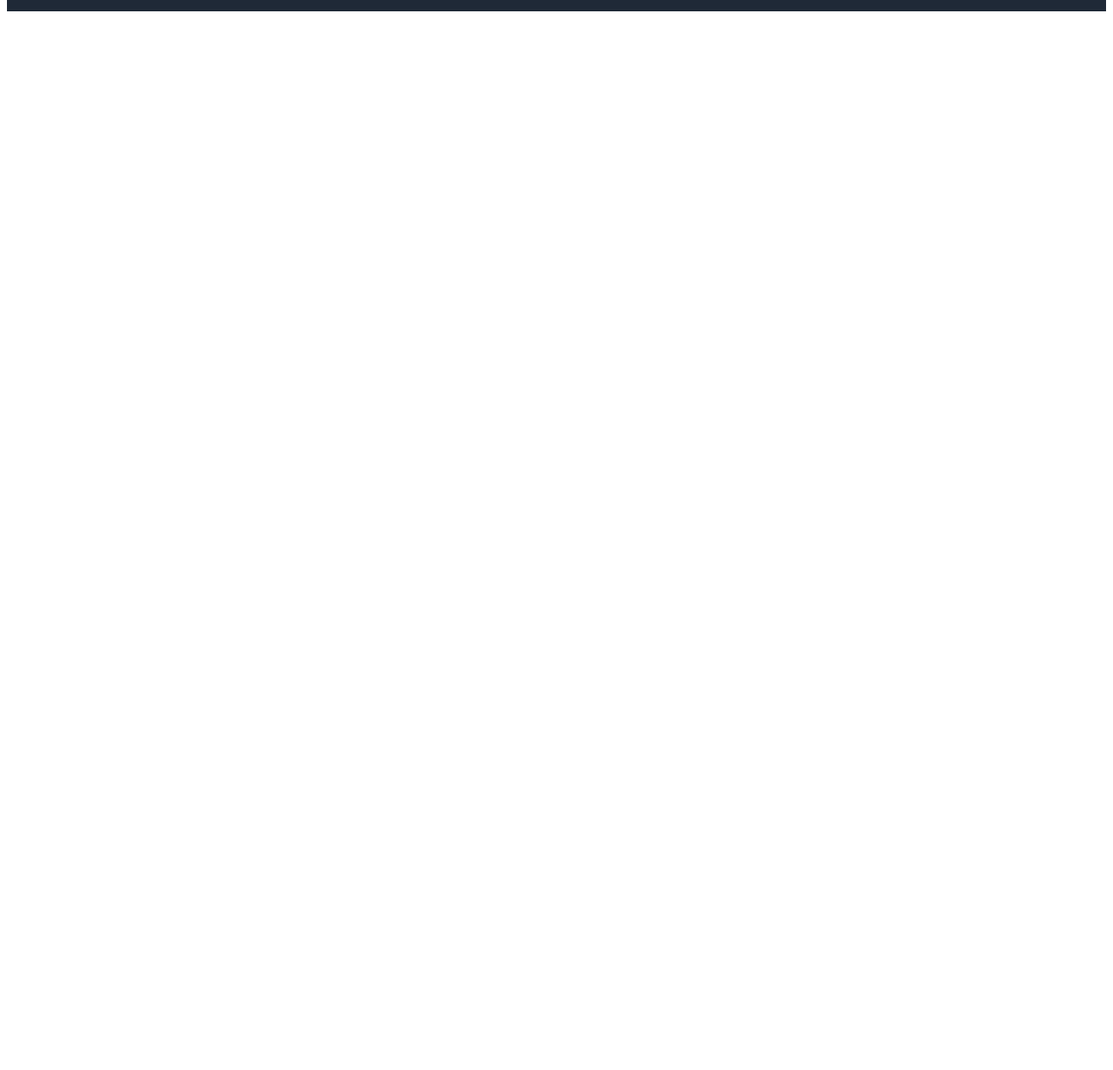
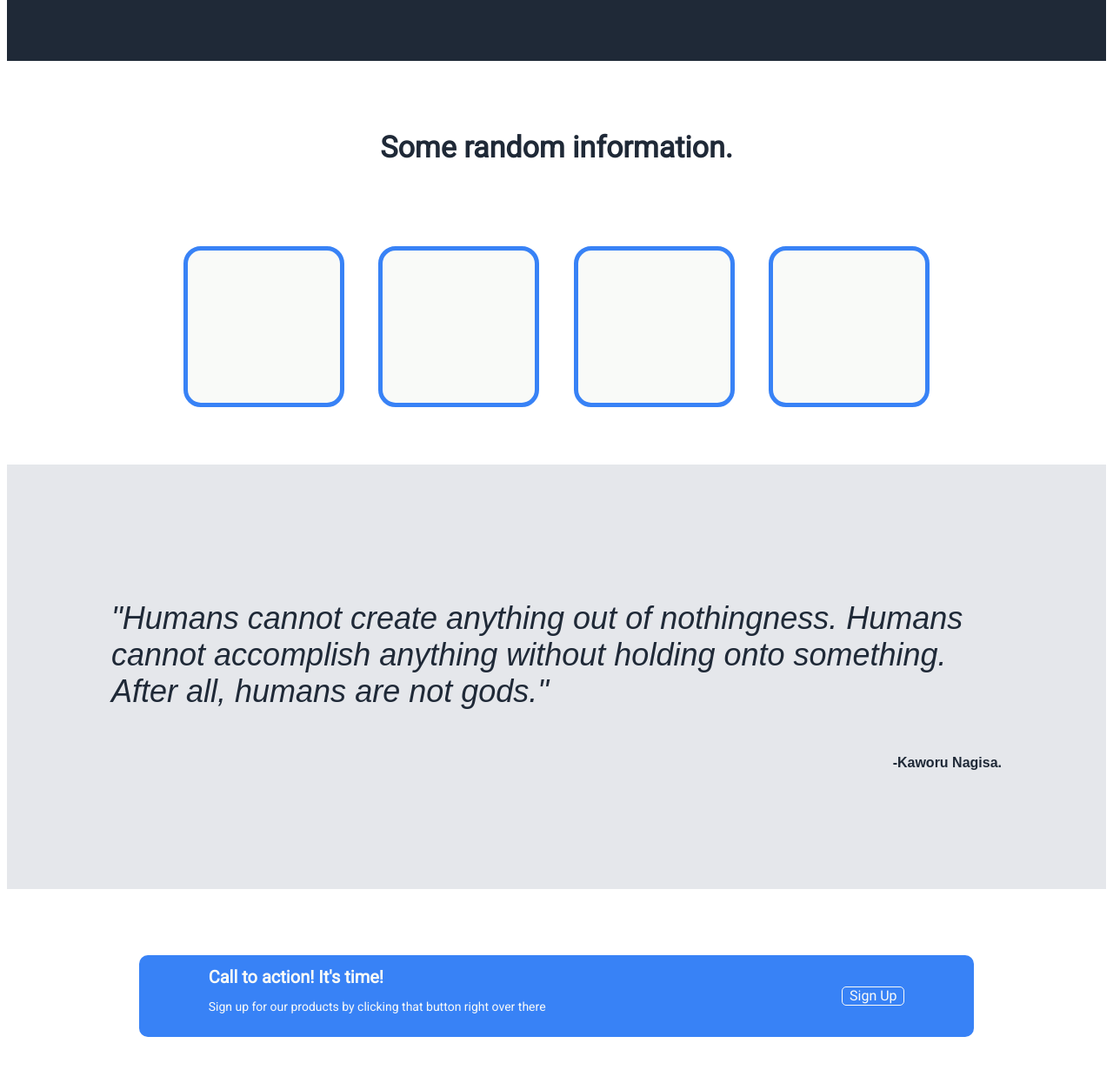
Before and after one commit to lcelloh/OpenGl, a plain HTML site: page index.html in a window 1280 px wide. Shown: the part 500-1730 px from the top of the page at 87% size. Before the commit the page ends 800 px from the top, so only its background shows below. Drawn offline with Linux system fonts and the light colour scheme.

Commit message:
Finished the webpage

```diff
--- a/index.css
+++ b/index.css
@@ -56,7 +56,7 @@
     position: centrer;
 }
 
-#sign {
+.sign {
     background-color: #3882f6;
     font-size: 16px;
     padding: 1%;
@@ -66,7 +66,7 @@
     transition-duration: 0.4s;
 }
 
-#sign:hover {
+.sign:hover {
   background-color: #f9faf8;
   color: #3882f6;
 }
@@ -83,3 +83,110 @@
 
 
 }
+
+h2 {
+
+    font-size: 34px;
+    color: #1f2937;
+    font-weight: bolder;
+    text-align: center;
+    font-family: 'Roboto', sans-serif;
+    padding-top: 50px;
+    padding-left: 10%;
+    padding-right: 10%;
+    padding-bottom: 50px;
+
+}
+
+.container-3 {
+    display: flex;
+    justify-content: space-evenly;
+    padding-left: 13%;
+    padding-right: 13%;
+    margin-bottom: 50px;
+}
+
+.box-1 {
+    border-color: #3882f6;
+    border-style: solid;
+    border-width: 5px;
+    border-radius: 20px;
+    height: 175px;
+    background-color: #f9faf8;
+    width: 175px;
+
+}
+
+.container-4 {
+    display: flex;
+    background-color: #e5e7eb ;
+    padding: 120px;
+    flex-direction: column;
+    align-items: flex-end;
+}
+
+#quote {
+    font-size: 36px;
+    font-family:  sans-serif;
+    color: #1f2937;
+    font-style: italic;
+    font-weight: 100;
+}
+
+#aut {
+
+    font-family:  sans-serif;
+    color: #1f2937;
+    font-weight: bold
+}
+
+.container-5 {
+    display: flex;
+    background-color: #3882f6;
+    margin-top: 6%;
+    margin-left: 12%;
+    margin-right: 12%;
+    padding-left: 80px;
+    padding-right: 80px;
+    border-radius: 10px;
+    margin-bottom: 6%;
+    justify-content: space-between;
+}
+
+#txt {
+    font-size: 20px;
+    color: #f9faf8;
+    font-family: 'Roboto', sans-serif;
+    font-weight: bold;
+
+
+}
+
+#stxt {
+    font-size: 14px;
+    font-weight: 100;
+}
+
+#s2 {
+    height: 20px;
+    background-color: #3882f6;
+    border-color: #f9faf8;
+    border-style: solid;
+    border-width: 1px;
+    border-radius: 5px;
+    width: 70px;
+    text-align: center;
+    color: #f9faf8;
+    font-family: 'Roboto', sans-serif;
+    align-self: center;
+    transition-duration: 0.4s;
+}
+#s2:hover {
+    background-color: #f9faf8;
+    color: #3882f6;
+  }
+
+img {
+    width: 320px;
+    height: 240px;
+}
--- a/index.html
+++ b/index.html
@@ -18,14 +18,35 @@
     </div>
     <div class="container-2">
         <h1 id="head-1" class="bl-1">This website is awesome
-            <p id="subtext" class="bl-1">Lorem ipsum dolor sit amet, consectetur adipiscing elit. Sed ac libero
-            nec justo ultricies commodo vel eu mauris. Sed quis lacinia lectus.
-            Proin commodo vel ex ac laoreet. In faucibus libero et nisl mattis, </p>
-            <p id="sign">Sign Up</p></h1>
-        <p id="placeholder"> placeholder for an image</p>
-
-
-
+            <p id="subtext" class="bl-1">Kaworu, noto con il nome di Tabris, nella serie originale è l'ultimo esemplare di
+                una serie di nemici chiamati angeli. Viene inviato al quartier generale dell'agenzia speciale Nerv in qualit
+                à di pilota di un mecha chiamato Eva-02. Egli, una volta giunto alla Nerv, stri
+                nge amicizia con Shinji Ikari, pilota dell'Eva-01, dando prova di nutrire affetto nei suoi riguardi. </p>
+            <p class="sign">Sign Up</p></h1>
+        <img src="https://encrypted-tbn0.gstatic.com/images?q=tbn:ANd9GcSozx
+        s6t2YUlObf35e-OgpluIMyCBTWSMI_AA&usqp=CAU" alt="-Kaworu">
+    </div>
+        <h2> Some random information.</h2>
+    <div class="container-3">
+        <p class="box-1"></p>
+        <p class="box-1"></p>
+        <p class="box-1"></p>
+        <p class="box-1"></p>
+    </div>
+    <div class="container-4">
+        <p id="quote">
+            "Humans cannot create anything out of nothingness.
+             Humans cannot accomplish anything without holding onto
+              something. After all, humans are not gods."
+        </p>
+        <p id="aut">
+            -Kaworu Nagisa.
+        </p>
+    </div>
+    <div class="container-5">
+        <h1 id="txt">Call to action! It's time!
+        <p id="stxt">Sign up for our products by clicking that button right over there</p></h1>
+        <p id="s2">Sign Up</p>
     </div>
 </body>
 
```
